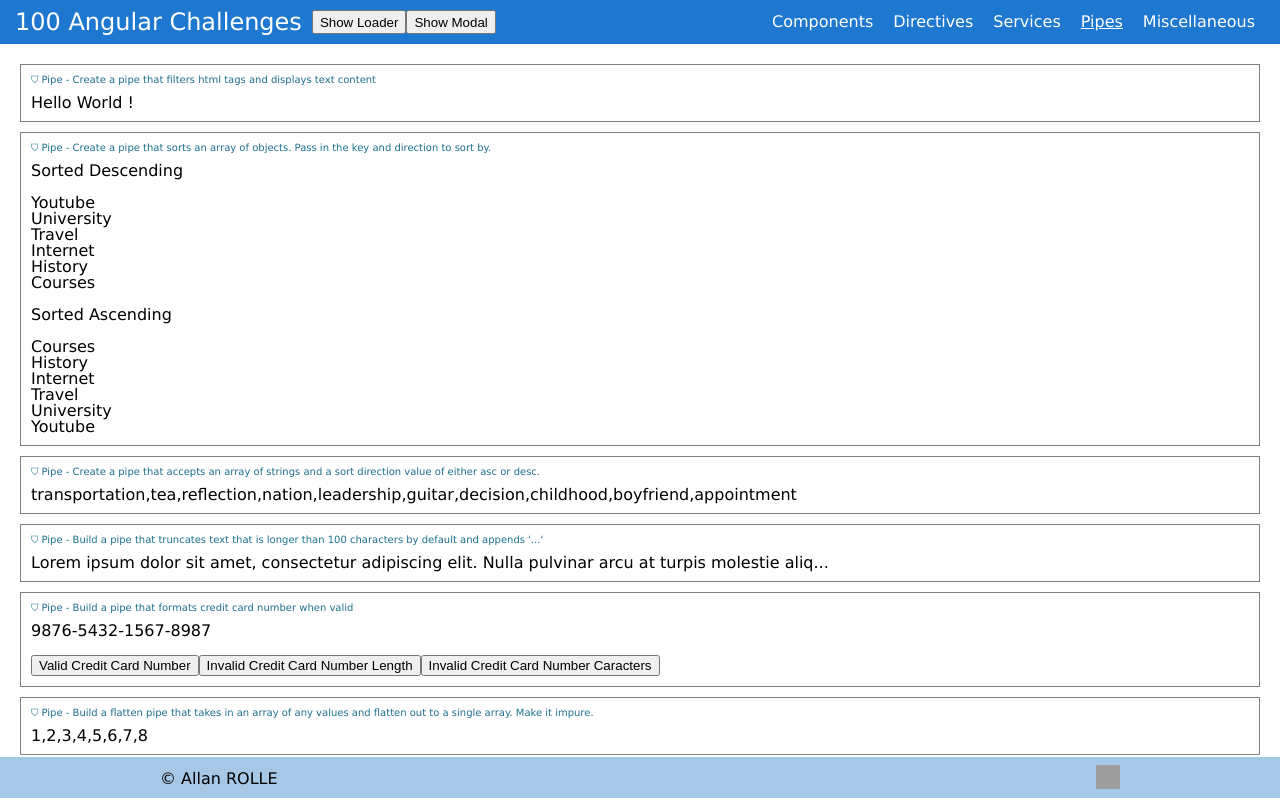
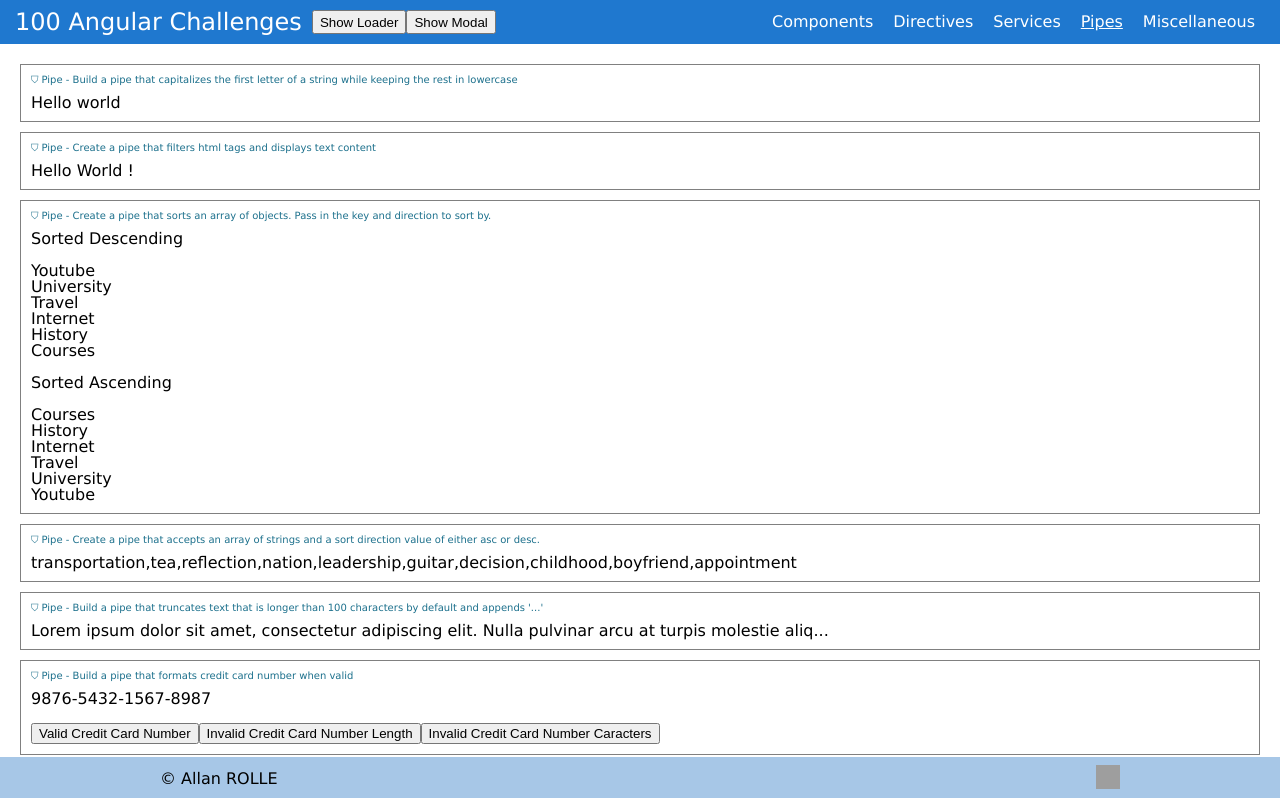
Before and after one commit to Portfolio-Allan-Rolle/100AngularChallenges, an Angular app: page /pipes in a window 1280 px wide. Shown: the top 798 px of the page. Built offline with nearby package versions, Linux system fonts and the light colour scheme; grey boxes are pictures that could not be loaded.

Commit message:
Uppercase first pipe complete

```diff
--- /dev/null
+++ b/src/app/pipes/uppercase-first.pipe.ts
@@ -0,0 +1,10 @@
+import { Pipe, PipeTransform } from '@angular/core';
+
+@Pipe({
+  name: 'uppercaseFirst',
+})
+export class UppercaseFirstPipe implements PipeTransform {
+  transform(value: string): string {
+    return `${value.charAt(0).toUpperCase()}${value.slice(1)}`;
+  }
+}
--- a/src/app/routes/pipes-documentation/pipes-documentation.component.html
+++ b/src/app/routes/pipes-documentation/pipes-documentation.component.html
@@ -1,3 +1,11 @@
+<app-container
+  [title]="
+    'Pipe - Build a pipe that capitalizes the first letter of a string while keeping the rest in lowercase'
+  "
+>
+  <p>{{ uppercaseFirstdata | uppercaseFirst }}</p>
+</app-container>
+
 <app-container
   [title]="
     'Pipe - Create a pipe that filters html tags and displays text content'
--- a/src/app/routes/pipes-documentation/pipes-documentation.component.ts
+++ b/src/app/routes/pipes-documentation/pipes-documentation.component.ts
@@ -8,10 +8,13 @@ import { sortType } from '../../models';
 import { ContainerComponent } from '../../components/container/container.component';
 import { SortByKeyPipe } from '../../pipes/sort-by-key.pipe';
 import { RichTextPipe } from '../../pipes/rich-text.pipe';
+import { UpperCasePipe } from '@angular/common';
+import { UppercaseFirstPipe } from '../../pipes/uppercase-first.pipe';
 
 @Component({
   selector: 'app-pipes-documentation',
   imports: [
+    UppercaseFirstPipe,
     RichTextPipe,
     SortByKeyPipe,
     TruncatePipe,
@@ -87,4 +90,6 @@ export class PipesDocumentationComponent {
     { content: 'University' },
     { content: 'Internet' },
   ];
+
+  uppercaseFirstdata = 'hello world';
 }
```
Also changed, not shown: 2 other files (tests, documents, lock files or other folders).
